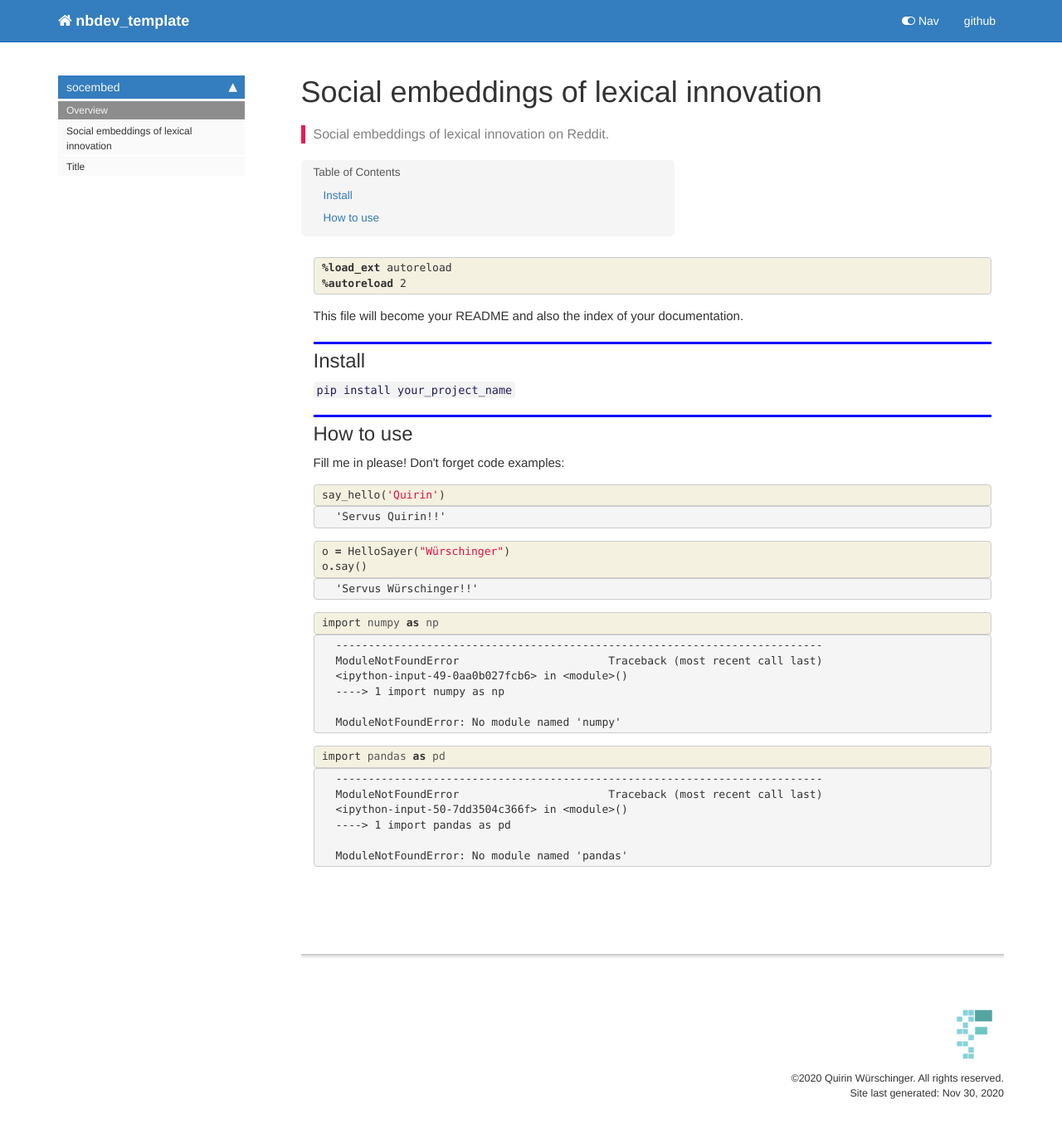
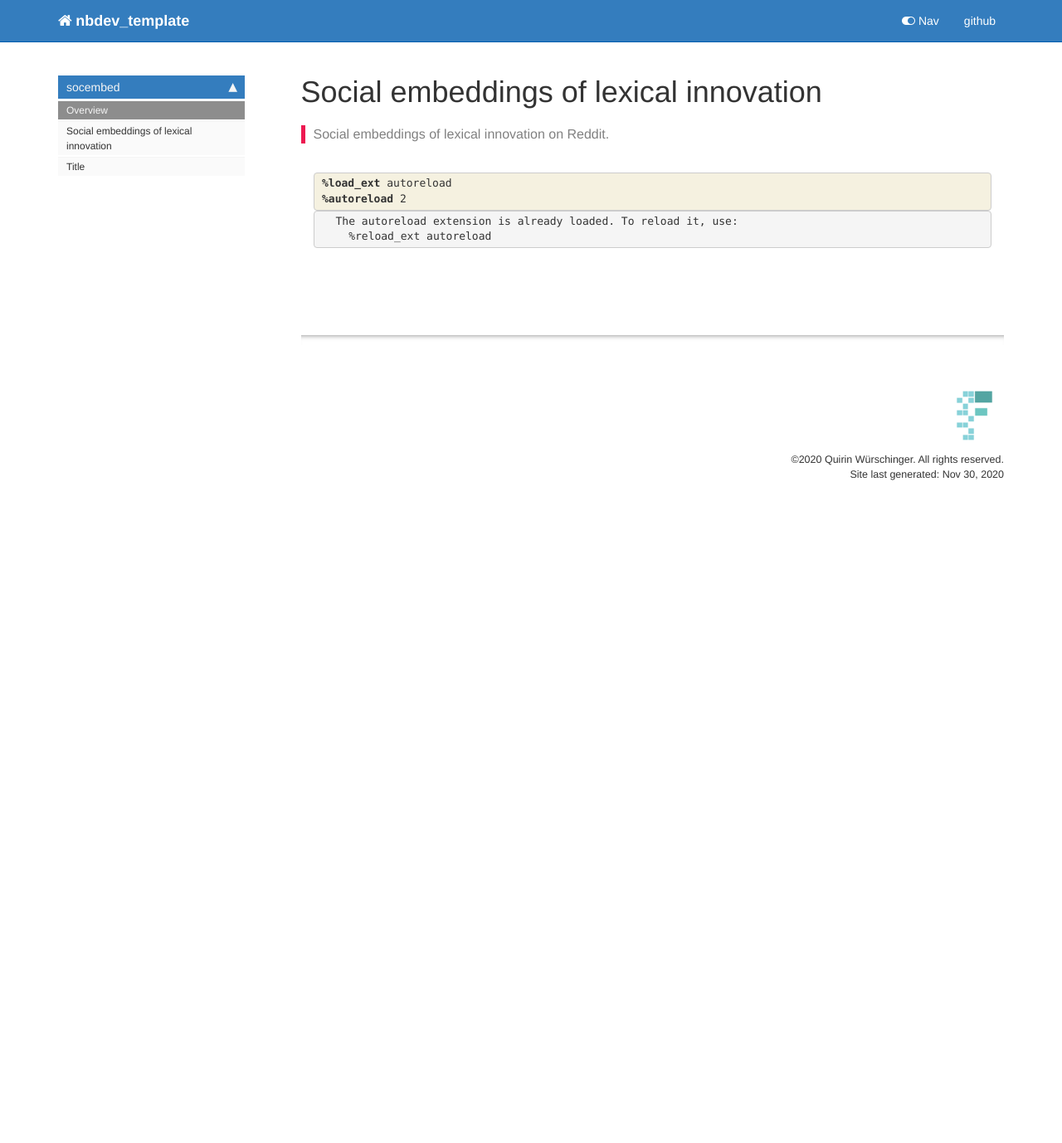
Before and after one commit to wuqui/socembed, a Jekyll site: the page built from docs/index.html, in a window 1280 px wide. Shown: the whole page at 83% size. Built offline with Jekyll 4.4.1, drawn with Linux system fonts in a browser that asks for light colours; nearby versions of some CDN libraries; comment, search, counter and statistics services are not loaded; after the commit the page ends 900 px from its top, so only the background shows below that.

Commit message:
remove template stuff

```diff
--- a/docs/index.html
+++ b/docs/index.html
@@ -44,172 +44,15 @@ nb_path: "index.ipynb"
 </div>
 </div>
 
-</div>
-    {% endraw %}
-
-<div class="cell border-box-sizing text_cell rendered"><div class="inner_cell">
-<div class="text_cell_render border-box-sizing rendered_html">
-<p>This file will become your README and also the index of your documentation.</p>
-
-</div>
-</div>
-</div>
-<div class="cell border-box-sizing text_cell rendered"><div class="inner_cell">
-<div class="text_cell_render border-box-sizing rendered_html">
-<h2 id="Install">Install<a class="anchor-link" href="#Install"> </a></h2>
-</div>
-</div>
-</div>
-<div class="cell border-box-sizing text_cell rendered"><div class="inner_cell">
-<div class="text_cell_render border-box-sizing rendered_html">
-<p><code>pip install your_project_name</code></p>
-
-</div>
-</div>
-</div>
-<div class="cell border-box-sizing text_cell rendered"><div class="inner_cell">
-<div class="text_cell_render border-box-sizing rendered_html">
-<h2 id="How-to-use">How to use<a class="anchor-link" href="#How-to-use"> </a></h2>
-</div>
-</div>
-</div>
-<div class="cell border-box-sizing text_cell rendered"><div class="inner_cell">
-<div class="text_cell_render border-box-sizing rendered_html">
-<p>Fill me in please! Don't forget code examples:</p>
-
-</div>
-</div>
-</div>
-    {% raw %}
-
-<div class="cell border-box-sizing code_cell rendered">
-<div class="input">
-
-<div class="inner_cell">
-    <div class="input_area">
-<div class=" highlight hl-ipython3"><pre><span></span><span class="n">say_hello</span><span class="p">(</span><span class="s1">&#39;Quirin&#39;</span><span class="p">)</span>
-</pre></div>
-
-    </div>
-</div>
-</div>
-
 <div class="output_wrapper">
 <div class="output">
 
 <div class="output_area">
 
-
-
-<div class="output_text output_subarea output_execute_result">
-<pre>&#39;Servus Quirin!!&#39;</pre>
-</div>
-
-</div>
-
-</div>
-</div>
-
-</div>
-    {% endraw %}
-
-    {% raw %}
-
-<div class="cell border-box-sizing code_cell rendered">
-<div class="input">
-
-<div class="inner_cell">
-    <div class="input_area">
-<div class=" highlight hl-ipython3"><pre><span></span><span class="n">o</span> <span class="o">=</span> <span class="n">HelloSayer</span><span class="p">(</span><span class="s2">&quot;Würschinger&quot;</span><span class="p">)</span>
-<span class="n">o</span><span class="o">.</span><span class="n">say</span><span class="p">()</span>
-</pre></div>
-
-    </div>
-</div>
-</div>
-
-<div class="output_wrapper">
-<div class="output">
-
-<div class="output_area">
-
-
-
-<div class="output_text output_subarea output_execute_result">
-<pre>&#39;Servus Würschinger!!&#39;</pre>
-</div>
-
-</div>
-
-</div>
-</div>
-
-</div>
-    {% endraw %}
-
-    {% raw %}
-
-<div class="cell border-box-sizing code_cell rendered">
-<div class="input">
-
-<div class="inner_cell">
-    <div class="input_area">
-<div class=" highlight hl-ipython3"><pre><span></span><span class="kn">import</span> <span class="nn">numpy</span> <span class="k">as</span> <span class="nn">np</span>
-</pre></div>
-
-    </div>
-</div>
-</div>
-
-<div class="output_wrapper">
-<div class="output">
-
-<div class="output_area">
-
-<div class="output_subarea output_text output_error">
-<pre>
-<span class="ansi-red-fg">---------------------------------------------------------------------------</span>
-<span class="ansi-red-fg">ModuleNotFoundError</span>                       Traceback (most recent call last)
-<span class="ansi-green-fg">&lt;ipython-input-49-0aa0b027fcb6&gt;</span> in <span class="ansi-cyan-fg">&lt;module&gt;</span><span class="ansi-blue-fg">()</span>
-<span class="ansi-green-fg">----&gt; 1</span><span class="ansi-red-fg"> </span><span class="ansi-green-fg">import</span> numpy <span class="ansi-green-fg">as</span> np
-
-<span class="ansi-red-fg">ModuleNotFoundError</span>: No module named &#39;numpy&#39;</pre>
-</div>
-</div>
-
-</div>
-</div>
-
-</div>
-    {% endraw %}
-
-    {% raw %}
-
-<div class="cell border-box-sizing code_cell rendered">
-<div class="input">
-
-<div class="inner_cell">
-    <div class="input_area">
-<div class=" highlight hl-ipython3"><pre><span></span><span class="kn">import</span> <span class="nn">pandas</span> <span class="k">as</span> <span class="nn">pd</span>
-</pre></div>
-
-    </div>
-</div>
-</div>
-
-<div class="output_wrapper">
-<div class="output">
-
-<div class="output_area">
-
-<div class="output_subarea output_text output_error">
-<pre>
-<span class="ansi-red-fg">---------------------------------------------------------------------------</span>
-<span class="ansi-red-fg">ModuleNotFoundError</span>                       Traceback (most recent call last)
-<span class="ansi-green-fg">&lt;ipython-input-50-7dd3504c366f&gt;</span> in <span class="ansi-cyan-fg">&lt;module&gt;</span><span class="ansi-blue-fg">()</span>
-<span class="ansi-green-fg">----&gt; 1</span><span class="ansi-red-fg"> </span><span class="ansi-green-fg">import</span> pandas <span class="ansi-green-fg">as</span> pd
-
-<span class="ansi-red-fg">ModuleNotFoundError</span>: No module named &#39;pandas&#39;</pre>
+<div class="output_subarea output_stream output_stdout output_text">
+<pre>The autoreload extension is already loaded. To reload it, use:
+  %reload_ext autoreload
+</pre>
 </div>
 </div>
 
```
Also changed, not shown: docs/installation.html (+22 -3 lines), README.md, 2 other files.
